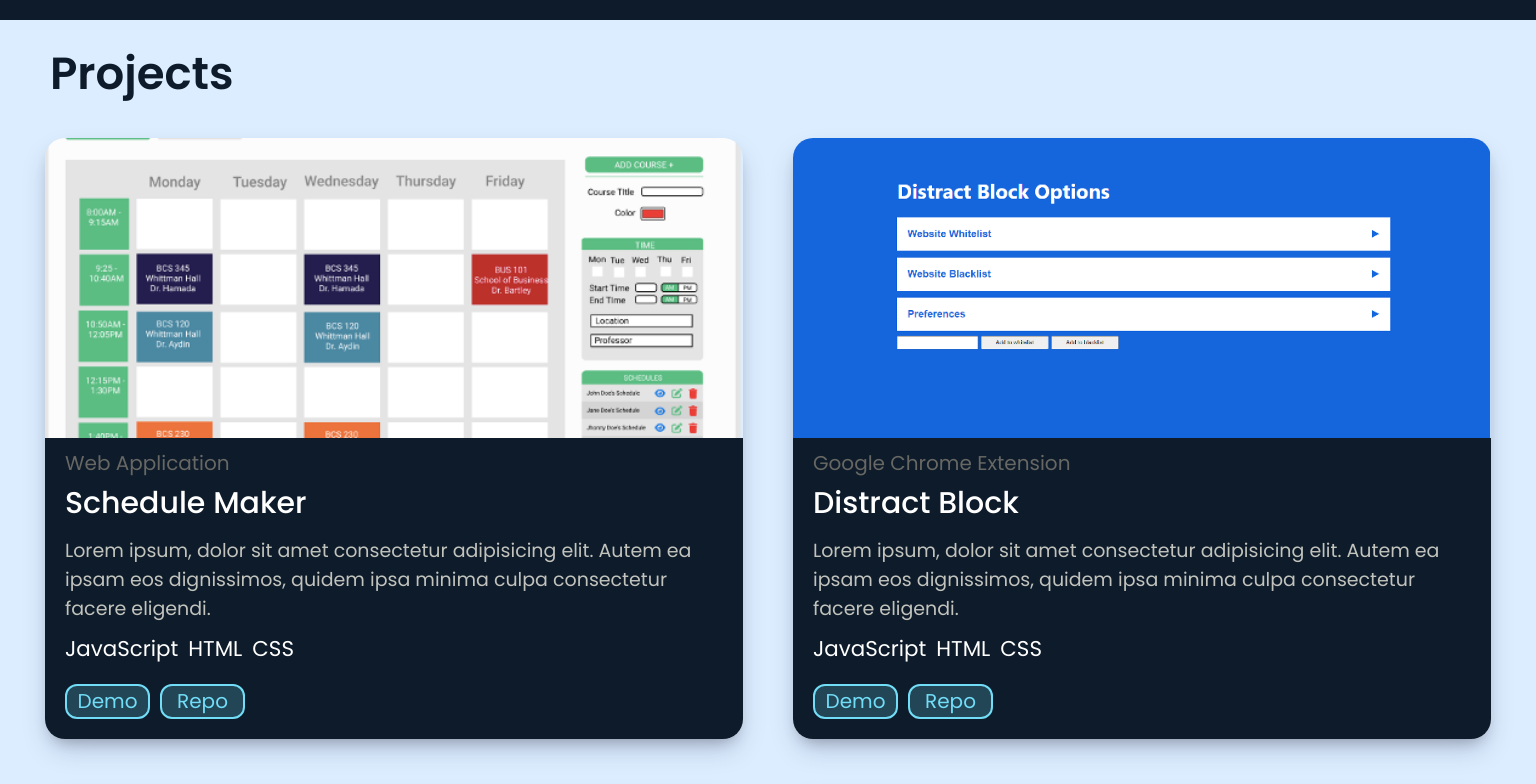
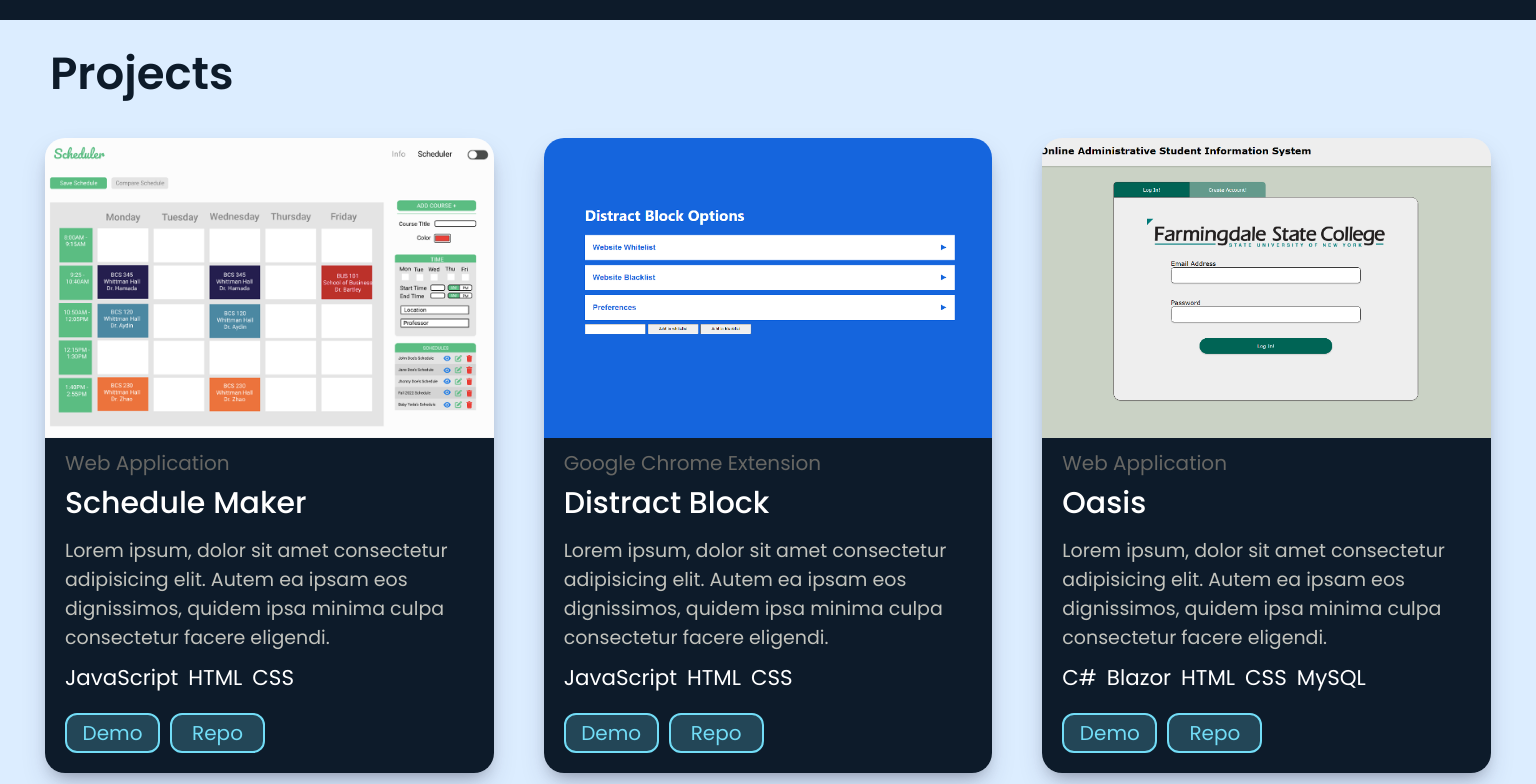
Before and after one commit to CDDR1/portfolio, a plain HTML site: page index.html in a window 1536 px wide. Shown: the part 1460-2244 px from the top of the page. Drawn offline with nearby package versions, Linux system fonts and the light colour scheme.

Commit message:
Adding responsive styles at 1500px of width

```diff
--- a/styles/index.css
+++ b/styles/index.css
@@ -220,7 +220,7 @@ textarea {
 }
 
 .hero__titles {
-    margin-bottom: 16rem;
+    margin-bottom: 21rem;
     display: flex;
     flex-direction: column;
     align-items: center;
@@ -328,6 +328,7 @@ textarea {
     height: 18rem;
     object-fit: cover;
     overflow: hidden;
+    transform: scale(1.02);
     transition: 0.5s all ease-in-out;
 }
 
@@ -407,7 +408,6 @@ textarea {
 }
 
 .contact__form {
-    /* margin: 1.5rem; */
     display: flex;
     flex-direction: column;
     gap: 1.25rem;
@@ -800,6 +800,18 @@ textarea {
         --fs-800: 5.5rem;
     }
 
+    /* || ABOUT SECTION */
+    .about__photo {
+        max-width: 45rem;
+    }
+
     /* || PROJECTS SECTION */
-    /* TODO: card styles */
+    .projects__cards-container {
+        grid-template-columns: repeat(3, 1fr);
+    }
+
+    .card__btn {
+        width: 9.5rem;
+        height: 4rem;
+    }
 }
```
